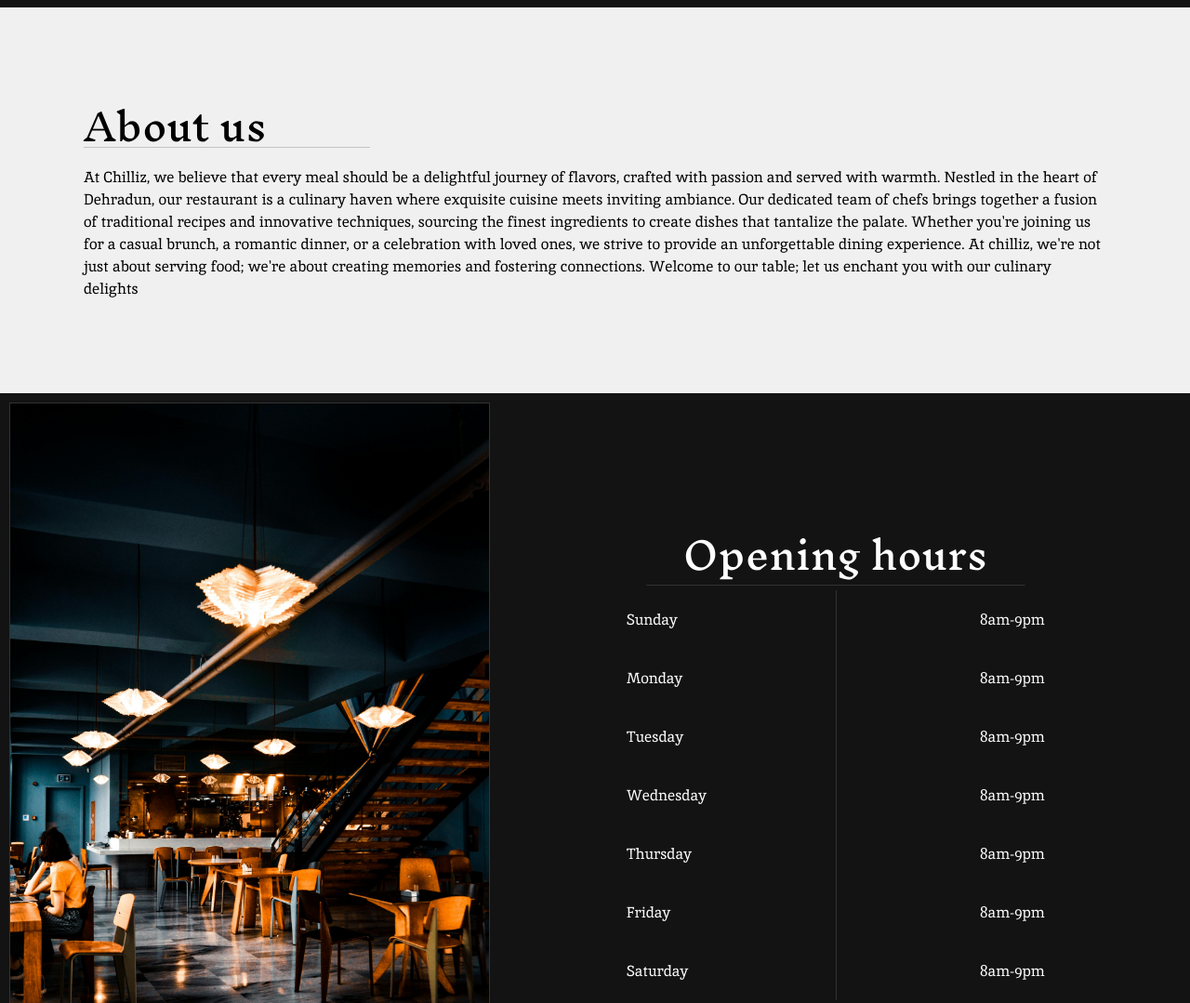
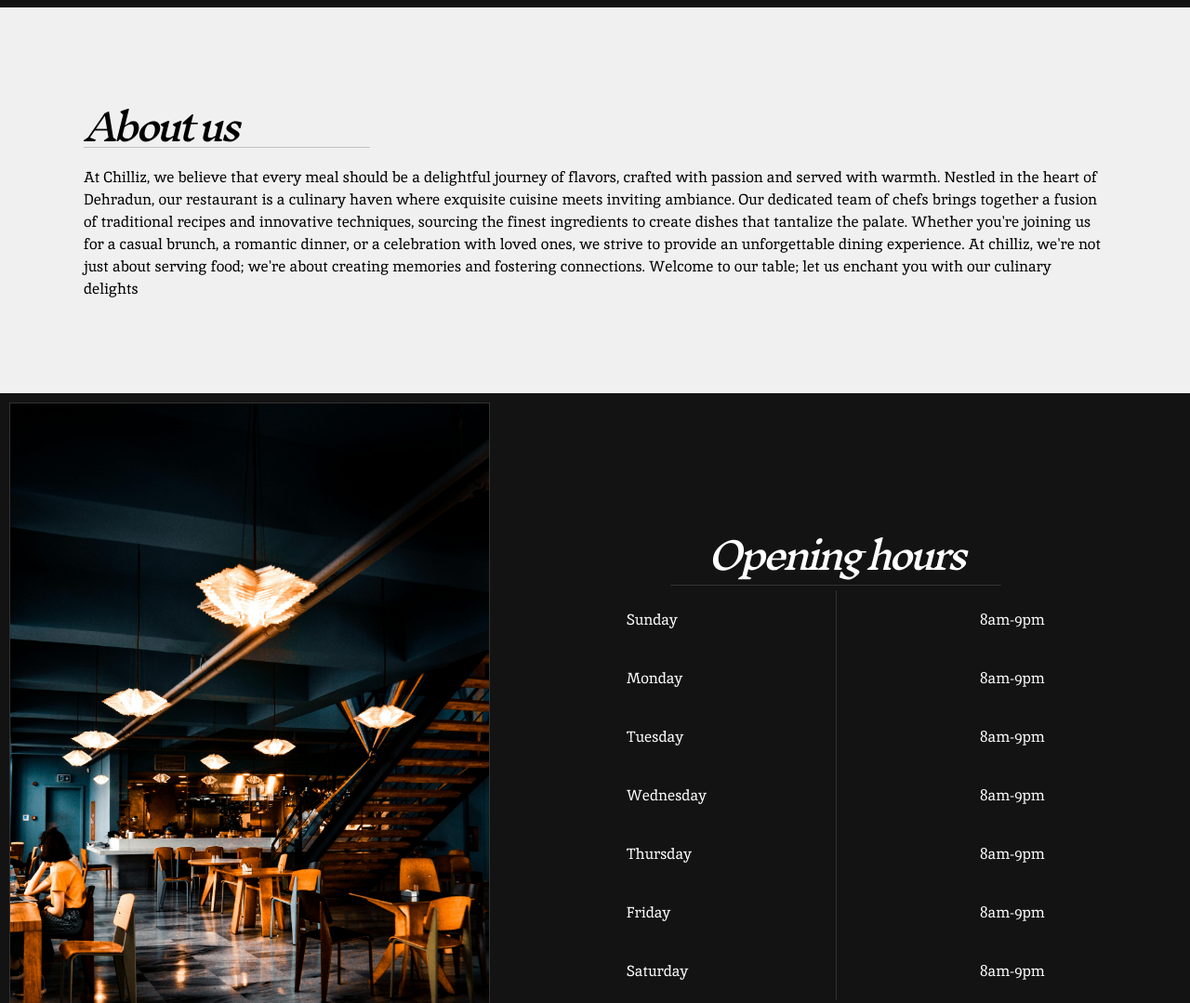
Before and after one commit to rajvatsal/restaurant-page, a website built with webpack: page src/index.html in a window 1280 px wide. Shown: the part 1115-2194 px from the top of the page at 93% size. Built offline with nearby package versions, Linux system fonts and the light colour scheme; files whose address does not match are found by name.

Commit message:
refactor: Make h2 fonts italic

```diff
--- a/src/styles/styles.css
+++ b/src/styles/styles.css
@@ -153,6 +153,8 @@
 
 h2 {
   font-size: 2.5rem;
+  font-style: italic;
+  letter-spacing: -3pt;
 }
 
 p,
```
